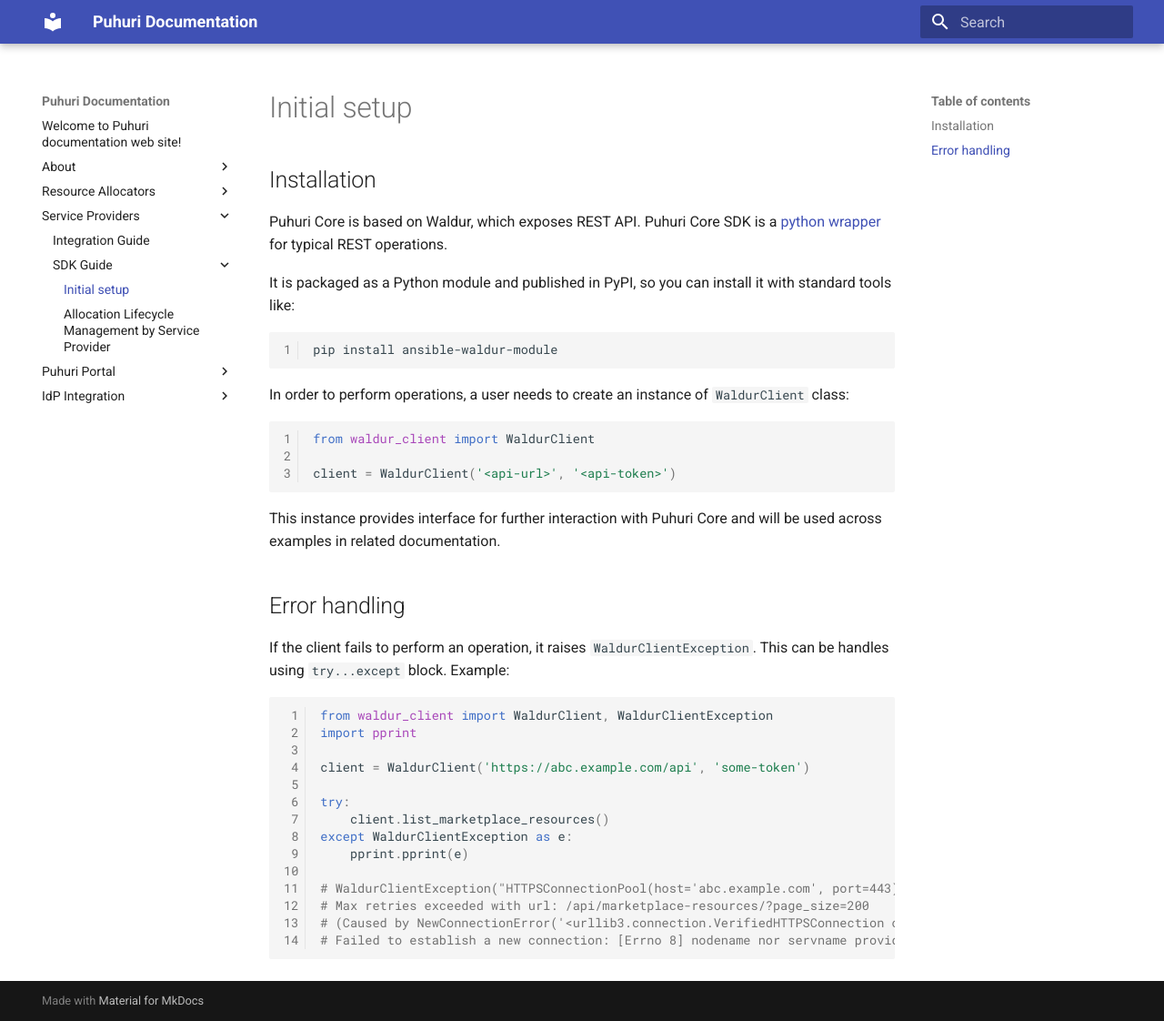
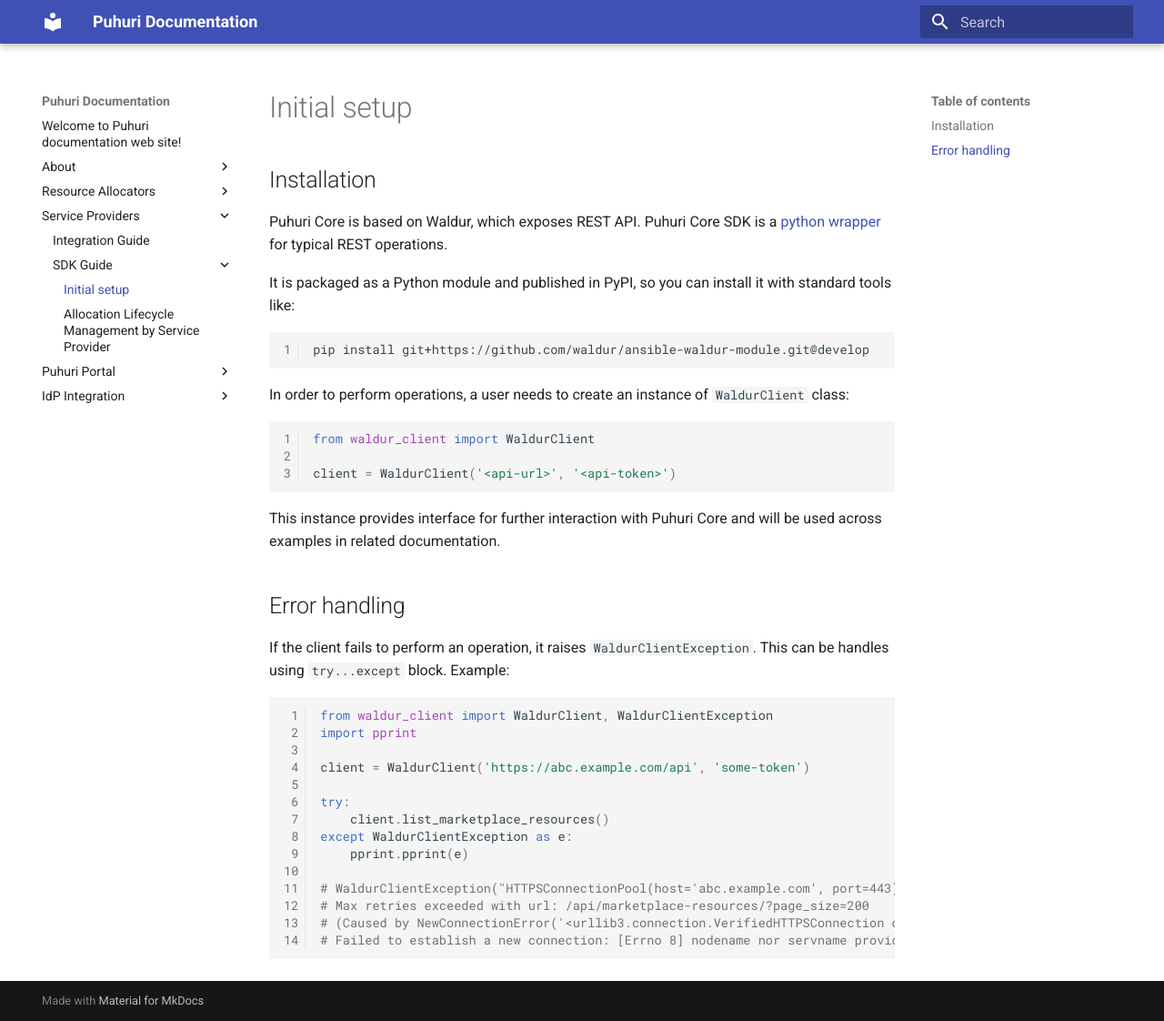
Before and after one commit to neicnordic/puhuri-web, an MkDocs documentation site: the page built from docs/SDK guide/initial-setup.md, in a window 1280 px wide and 1122 px high. Shown: the whole window at 91% size. Built offline with MkDocs 1.6.1 and Material for MkDocs 9.7.7, drawn with Linux system fonts in a browser that asks for light colours.

Commit message:
Update SDK installation

````diff
--- a/docs/SDK guide/initial-setup.md
+++ b/docs/SDK guide/initial-setup.md
@@ -7,7 +7,7 @@ Puhuri Core is based on Waldur, which exposes REST API. Puhuri Core SDK is a [py
 It is packaged as a Python module and published in PyPI, so you can install it with standard tools like:
 
 ```sh
-pip install ansible-waldur-module
+pip install git+https://github.com/waldur/ansible-waldur-module.git@develop
 ```
 
 In order to perform operations, a user needs to create an instance of `WaldurClient` class:
@@ -24,6 +24,7 @@ This instance provides interface for further interaction with Puhuri Core and wi
 
 If the client fails to perform an operation, it raises `WaldurClientException`. This can be handles using `try...except` block.
 Example:
+
 ```python
 from waldur_client import WaldurClient, WaldurClientException
 import pprint
````
